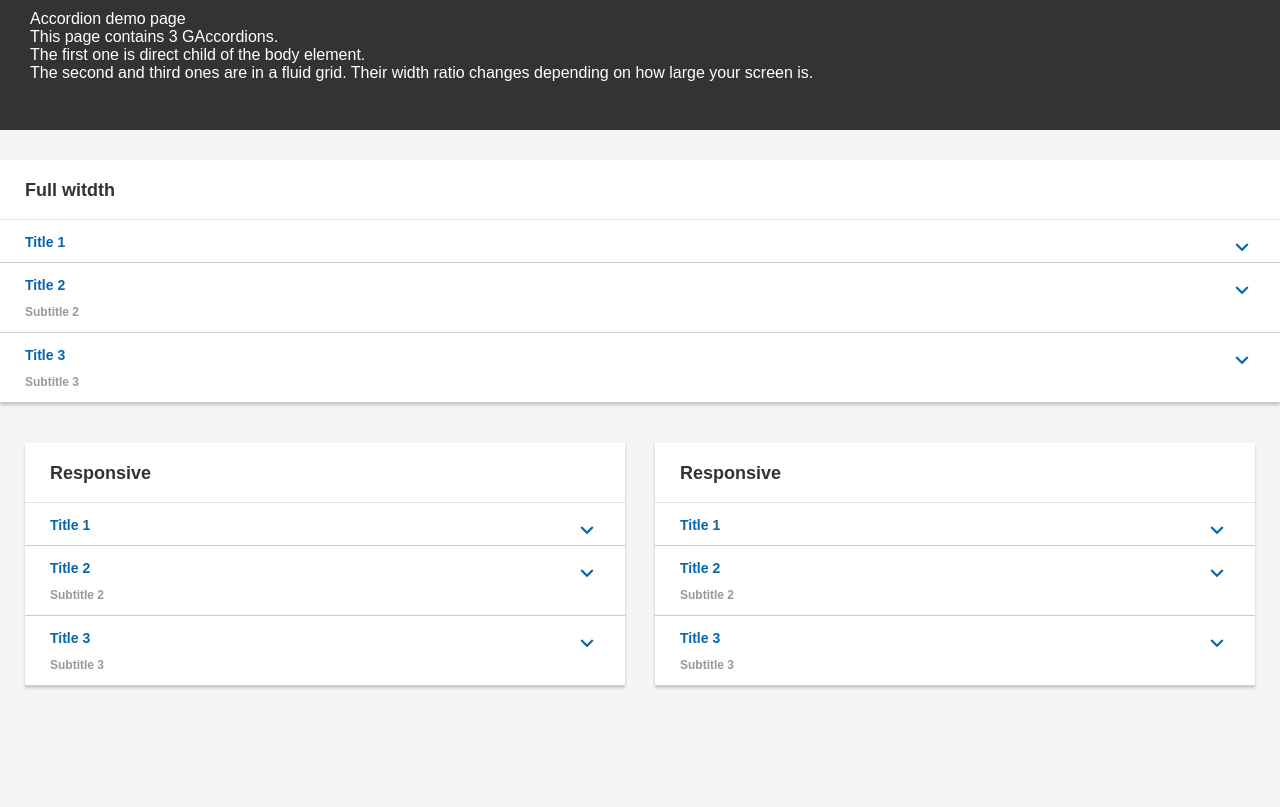
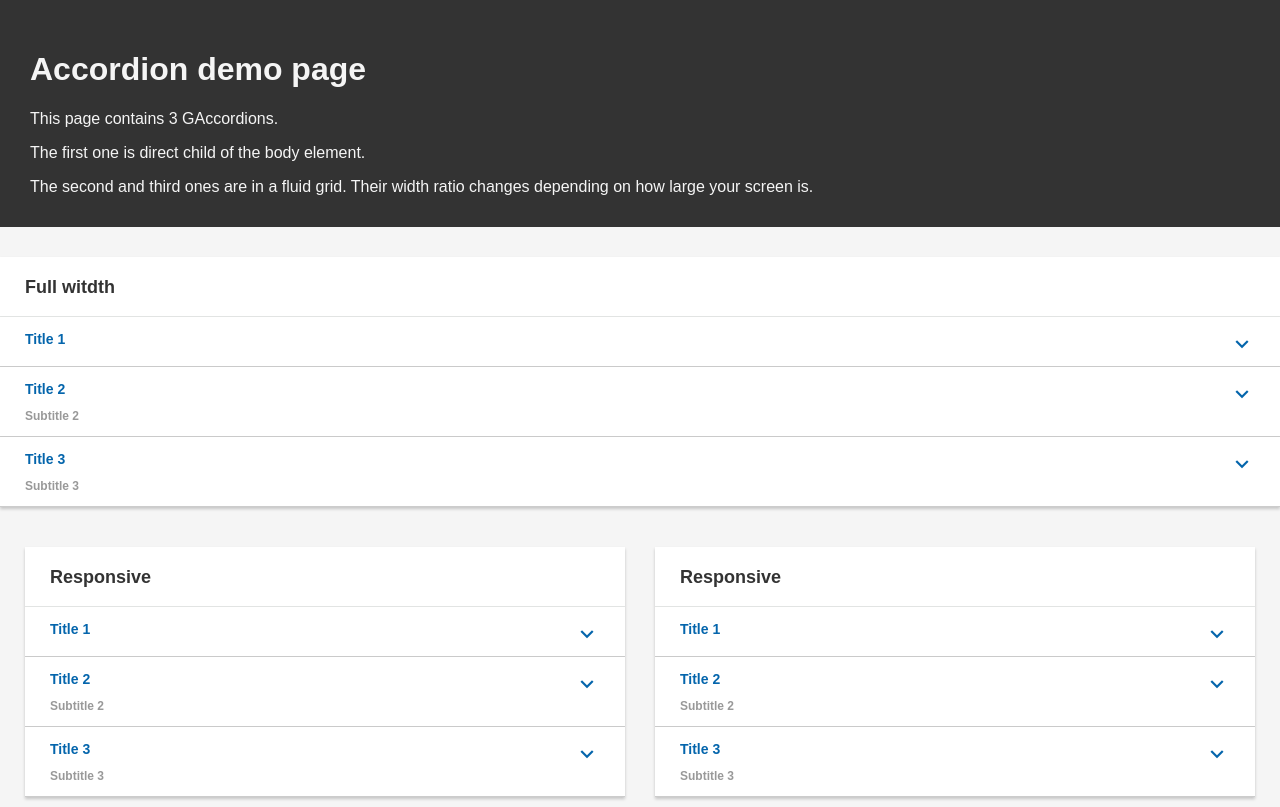
Before and after one commit to dekromm/GAccordion, a plain HTML site: page index.html in a window 1280 px wide. Drawn offline with Linux system fonts and the light colour scheme.

Commit message:
Style refined. Readme completed. JS documented.

```diff
--- a/css/accordion.scss
+++ b/css/accordion.scss
@@ -106,6 +106,7 @@
 
   .item.item-closed {
     margin: 0;
+    min-height: $g-accordion-item-closed-min-height;
     max-height: $g-accordion-item-closed-max-height;
     .item-dropdown::before{
       content: "keyboard_arrow_down";
--- a/css/styles.scss
+++ b/css/styles.scss
@@ -1,20 +1,14 @@
-  * {
-    font: inherit;
-    margin: 0px;
-    padding: 0px;
-  }
-
 body {
   background-color: #f5f5f5;
   font-family: sans-serif;
+  margin: 0;
+  padding: 0;
 }
 
 .page-header {
   background-color: #333333;
-    color: #FFFFFF;
-    height: 120px;
-    padding-left: 30px;
-    padding-top: 10px;
+  color: #f5f5f5;
+  padding: 30px 30px 15px 30px;
 }
 
 .flex-row {
--- a/js/accordion.js
+++ b/js/accordion.js
@@ -34,7 +34,31 @@ function GAccordion(options) {
         }
     }
 
-    // Instantiate DOM panels
+    /* Instantiate DOM panels in 3 steps
+        Target DOM Structure:
+
+        <div id="my-accordion2" class="g-accordion"> // existing div to build into
+
+            <div class="main-title">{item.title}</div>
+
+            <div class="item item-closed"> // remove item-closed class to open an
+
+                <i class="material-icons item-dropdown"></i>
+
+                <h1 class="item-title">{item.title}</h1>
+
+                <h2 class="item-subtitle">{item.subtitle}</h2>
+
+                <div class="item-content">
+                    {item.content}
+                </div>
+            </div>
+            .
+            . repeat for other items
+            .
+        </div>
+    */
+
 
     // 1/3 Container
     var DOMcontainer = document.getElementById(options.container);
@@ -42,48 +66,58 @@ function GAccordion(options) {
 
     // 2/3 Main Title (if any)
     if(options.mainTitle){
-        var mainTitle = document.createElement('div');
-        mainTitle.classList.add('main-title');
+        var mainTitle = GElement({
+            tagname: 'div',
+            classList: ['main-title'],
+            innerHTML: options.mainTitle
+        })
         DOMcontainer.appendChild(mainTitle);
-        mainTitle.innerHTML = '<h1>'+options.mainTitle+'</h1>';
     }
 
-    // 3/3 Panels
-    options.panels.forEach(panel => {
+    // 3/3 Accordion items
+    options.panels.forEach(item => {
+
         var children = []
+
         var dropdownButton = GElement({
             tagname: 'i',
             classList: ['material-icons', 'item-dropdown'],
             onclick: function(){toggle(domPanel)}
         });
         children.push(dropdownButton);
+
         var title = GElement({
             tagname: 'h1',
             classList: ['item-title'],
-            innerHTML: panel.title,
+            innerHTML: item.title,
             onclick: function(){toggle(domPanel)}
         });
         children.push(title);
-        if(panel.subtitle){
+
+        if(item.subtitle){
             var subtitle = GElement({
                 tagname: 'h2',
                 classList: ['item-subtitle'],
-                innerHTML: panel.subtitle
+                innerHTML: item.subtitle
             });
             children.push(subtitle);
         }
+
         var content = GElement({
             tagname: 'div',
             classList: ['item-content'],
-            innerHTML: panel.content
+            innerHTML: item.content
         });
         children.push(content);
+
         var domPanel = GElement({
             tagname: 'div',
             classList: ['item','item-closed'],
             children: children
         });
+
         DOMcontainer.appendChild(domPanel);
+
     });
 }
 
```
Also changed, not shown: index.html (+9 -6 lines), README.md, css/accordion.css, css/styles.css. Lines whose indentation alone changed are shown as unchanged.
